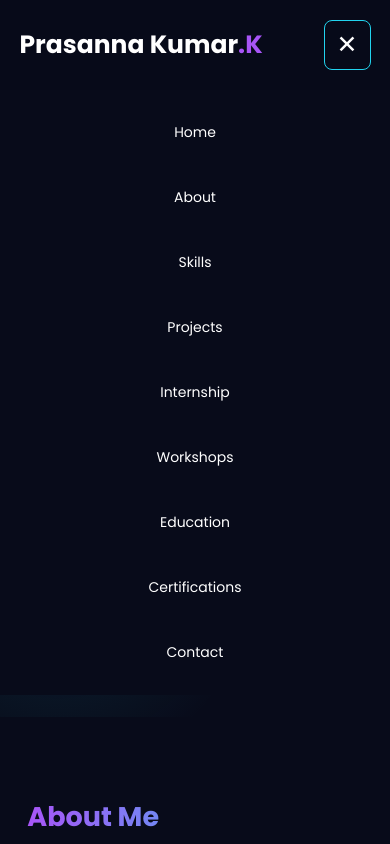
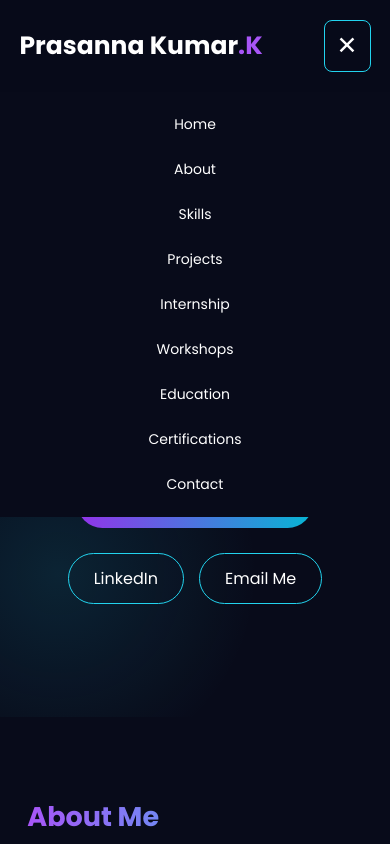
Before and after one commit to kpk1601/prasanna-portfolio, a plain HTML site: page index.html in a window 390 px wide. Both pictures are taken after a click on the button "Open navigation menu". Shown: the top 844 px of the page. Drawn offline with Linux system fonts and the light colour scheme.

Commit message:
Update style.css

```diff
--- a/style.css
+++ b/style.css
@@ -696,65 +696,7 @@ footer {
     }
 
 }
-/* HAMBURGER MENU */
-
-.menu-toggle {
-    display: none;
-    background: transparent;
-    border: 1px solid #22d3ee;
-    color: white;
-    font-size: 24px;
-    padding: 6px 12px;
-    border-radius: 8px;
-    cursor: pointer;
-}
-
-@media (max-width: 600px) {
-
-    .navbar {
-        position: relative;
-        display: flex;
-        flex-direction: row;
-        align-items: center;
-        justify-content: space-between;
-        flex-wrap: wrap;
-    }
-
-    .menu-toggle {
-        display: block;
-    }
-
-    .nav-links {
-        display: none;
-        position: absolute;
-        top: 100%;
-        left: 0;
-        width: 100%;
-        box-sizing: border-box;
-        flex-direction: column;
-        align-items: center;
-        gap: 0;
-        padding: 8px 0;
-        background: #080b1a;
-        z-index: 1000;
-    }
-
-    .nav-links.active {
-        display: flex;
-    }
-
-    .nav-links li {
-        width: 100%;
-        text-align: center;
-    }
-
-    .nav-links a {
-        display: block;
-        padding: 12px;
-        font-size: 14px;
-    }
-}
-/* HAMBURGER MENU */
+/* HAMBURGER MENU - FIXED */
 
 .menu-toggle {
     display: none;
@@ -762,7 +704,7 @@ footer {
     border: 1px solid #22d3ee;
     color: white;
     font-size: 25px;
-    padding: 5px 12px;
+    padding: 6px 12px;
     border-radius: 8px;
     cursor: pointer;
 }
@@ -789,24 +731,42 @@ footer {
         width: 100%;
         background: #080b1a;
         flex-direction: column;
+        flex-wrap: nowrap;
         align-items: center;
         padding: 10px 0;
-        z-index: 1000;
+        gap: 0;
+        z-index: 1001;
     }
-    .nav-links {
-    display: none;
-}
-
-.nav-links.active {
-    display: flex !important;
-}
 
     .nav-links.active {
         display: flex;
     }
 
     .nav-links li {
+        width: 100%;
+        text-align: center;
         list-style: none;
-        padding: 10px;
     }
+
+    .nav-links a {
+        display: block;
+        padding: 12px;
+        font-size: 14px;
+    }
+
 }
+/* RESUME DOWNLOAD BUTTON */
+
+.resume-btn {
+    margin-left: 12px;
+    margin-top: 12px;
+}
+
+@media (max-width: 600px) {
+
+    .resume-btn {
+        display: table;
+        margin: 15px auto 0;
+    }
+
+}
```
